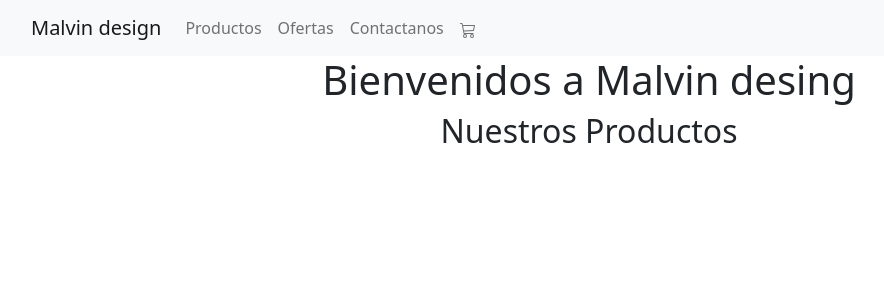
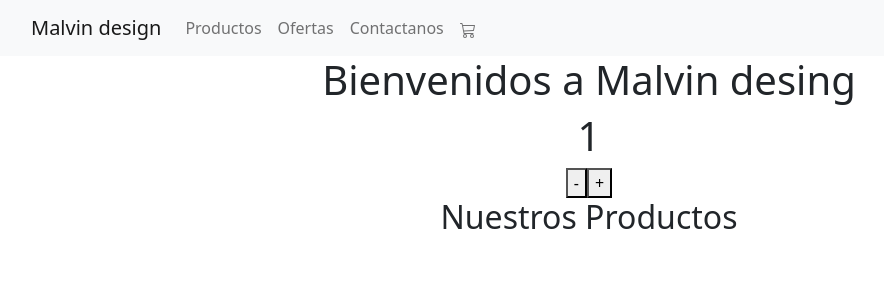
Before and after one commit to Rafaelwut/ecommerce-wuthrich, a React (Create React App) app: page / in a window 1280 px wide. Shown: the top 300 px of the page, without its empty margins (51-935 px from the left). Built offline with nearby package versions, Linux system fonts and the light colour scheme.

Commit message:
desafío contador con botón

```diff
--- a/src/App.js
+++ b/src/App.js
@@ -3,6 +3,7 @@ import './App.css';
 import 'bootstrap/dist/css/bootstrap.min.css';
 import NavBar from './components/NavBar/NavBar';
 import ItemListContainer from './components/ItemListContainer/ItemListContainer';
+import ItemCount from './components/ItemListContainer/ItemCount';
 
 
 
@@ -16,6 +17,7 @@ function App() {
     <div className="App">
       <NavBar />
       <ItemListContainer   greeting={greeting} />
+      <ItemCount  min={1} max={15} />
 
       <h2>Nuestros Productos</h2>
     </div>
--- /dev/null
+++ b/src/components/ItemListContainer/ItemCount.js
@@ -0,0 +1,47 @@
+import React, { useState } from 'react'
+
+
+
+
+const ItemCount = ({min, max}) => {
+
+    const [counter, setCounter] = useState(min)
+
+    const handleIncrement = () => {
+
+        if (counter < max){
+            setCounter(estadoPrevio => estadoPrevio + 1)                   //counter+1
+        }
+        else{
+            alert('A superado el stock disponible')
+        }
+
+    }
+
+    const handleDecrement = () => {
+
+        if (counter > min){
+            setCounter(estadoPrevio => estadoPrevio - 1) //counter-1
+            // counter < max && setCounter(estadoPrevio => estadoPrevio - 1)
+            // counter < max ? setCounter(estadoPrevio => estadoPrevio - 1) : alert('Ingrese un número igual o mayor que 1')
+        }
+        else{
+            alert('Ingrese un número igual o mayor que 1')
+        }
+
+    }
+
+    return (
+        <div>
+
+            <h1> { counter } </h1>
+
+            <button onClick={ handleDecrement }>-</button>
+
+            <button onClick={ handleIncrement }>+</button>
+
+        </div>
+    )
+}
+
+export default ItemCount
```
